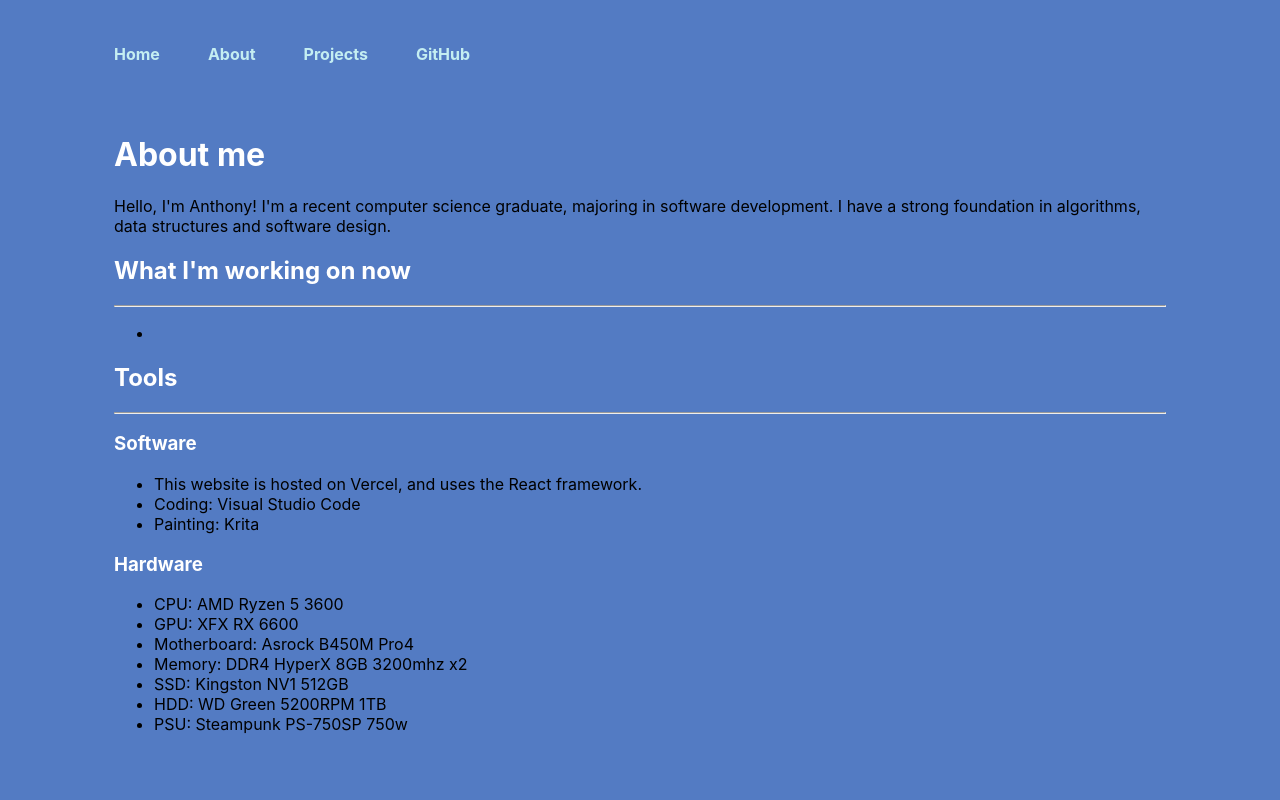
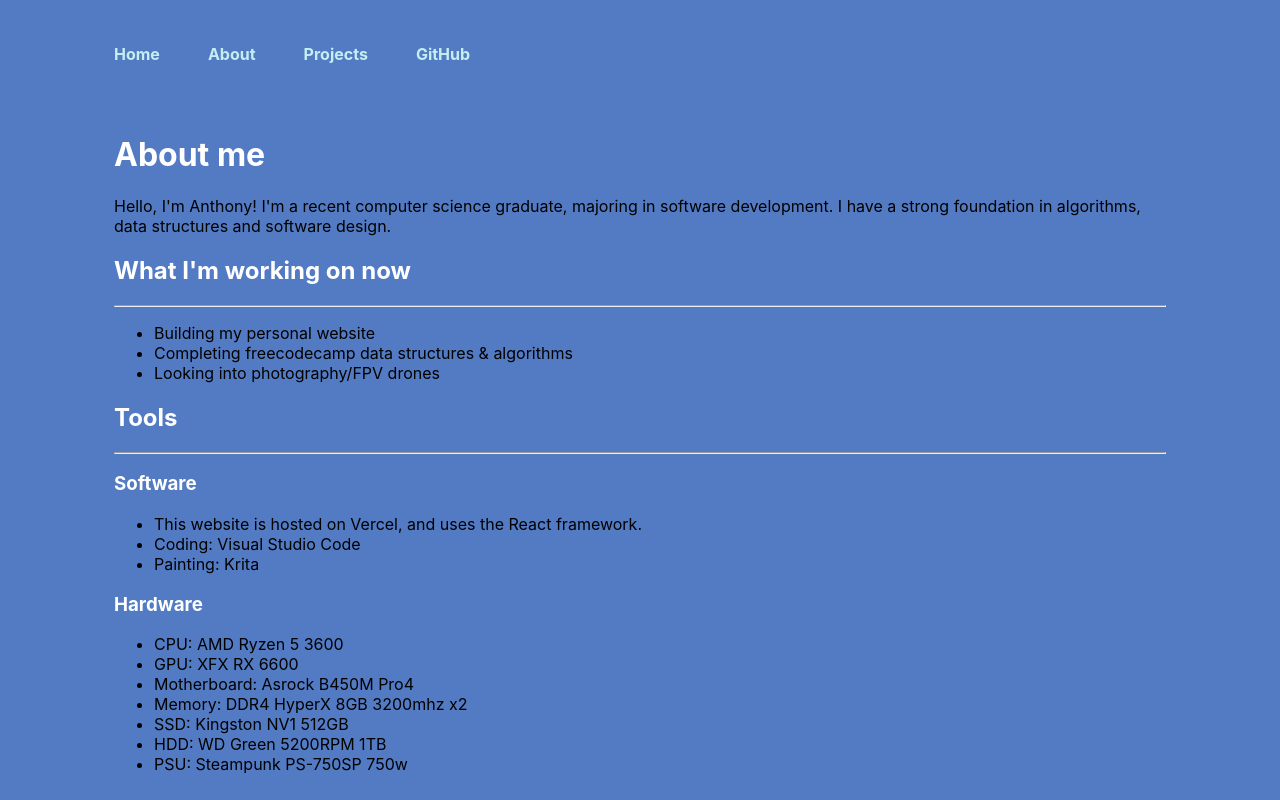
Before and after one commit to zensic/my-portfolio, a React (Create React App) app: page /about in a window 1280 px wide. Built offline with nearby package versions, Linux system fonts and the light colour scheme.

Commit message:
Updated website with more details

```diff
--- a/src/App.css
+++ b/src/App.css
@@ -30,9 +30,8 @@ body {
 
 .layout-con {
   height: 95vh;
+  flex: 1;
   max-width: 1100px;
-  display: flex;
-  flex-direction: column;
 }
 
 nav {
@@ -59,7 +58,6 @@ nav a:hover {
 /* Home styles start */
 .home {
   display: flex;
-  height: 100vh;
 }
 
 .home-desc {
--- a/src/App.js
+++ b/src/App.js
@@ -2,7 +2,7 @@ import { BrowserRouter, Routes, Route } from "react-router-dom";
 import './App.css';
 import About from "./Routes/About";
 import Home from "./Routes/Home";
-import Layout from "./Routes/Layout";
+import Layout from "./Components/Layout";
 import Projects from "./Routes/Projects";
 
 function App() {
--- a/src/Routes/About.js
+++ b/src/Routes/About.js
@@ -9,7 +9,9 @@ const About = () => {
         <h2 className='title'>What I'm working on now</h2>
         <hr />
         <ul>
-          <li></li>
+          <li>Building my personal website</li>
+          <li>Completing freecodecamp data structures & algorithms</li>
+          <li>Looking into photography/FPV drones</li>
         </ul>
         <p></p>
         <h2 className='title'>Tools</h2>
```
Also changed, not shown: src/Components/Layout.js (renamed from src/Routes/Layout.js).
